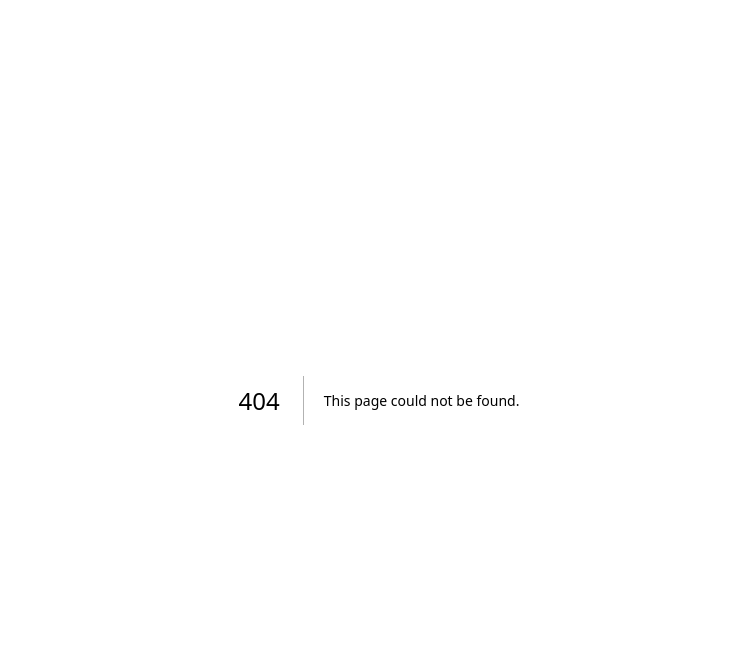
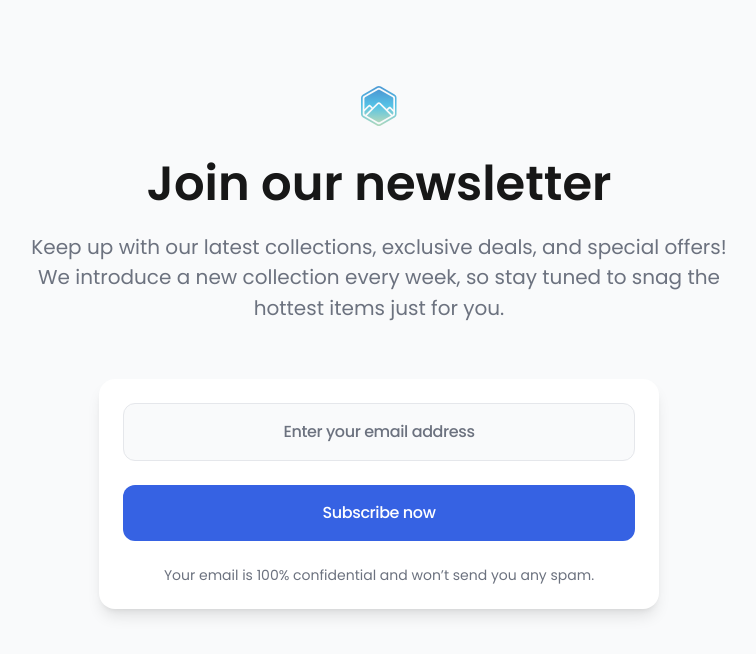
Before and after one commit to adrian-villamil/responsive-design-challenges, a Next.js app: page /join-our-newsletter in a window 1280 px wide. Before the commit this address had no page. Shown: the top 654 px of the page, without its empty margins (261-1017 px from the left). Built offline with nearby package versions, Linux system fonts and the light colour scheme.

Commit message:
Join Our Newsletter Challenge.

```diff
--- /dev/null
+++ b/src/app/join-our-newsletter/page.tsx
@@ -0,0 +1,36 @@
+import { Poppins } from "next/font/google";
+import Image from "next/image";
+
+const poppinFont = Poppins({
+  weight: ['100', '200', '300', '400', '500', '600', '700', '800', '900'],
+  subsets: ['latin'],
+});
+
+export default function JoinOurNewsletterPage() {
+  return (
+    <main className={`h-screen flex flex-col items-center px-2 ${poppinFont.className} bg-[#F9FAFB]`}>
+      <Image
+        src={'/join-our-newsletter/logo-newsletter.svg'}
+        alt="logo"
+        width={52}
+        height={52}
+        priority
+        className="mt-20"
+      />
+      <h1 className="text-5xl font-semibold mt-7 mb-6">Join our newsletter</h1>
+      <p className="max-w-[700px] text-xl text-center text-[#6C727F] leading-[1.9rem]">Keep up with our latest collections, exclusive deals, and special offers!</p>
+      <p className="max-w-[700px] text-xl text-center text-[#6C727F] leading-[1.9rem]">We introduce a new collection every week, so stay tuned to snag the hottest items just for you.</p>
+      <form className="w-[560px] flex flex-col bg-white mt-14 p-6 rounded-2xl shadow-lg space-y-6">
+        <input
+          type="email"
+          name="my-email"
+          id="my-email"
+          placeholder="Enter your email address"
+          className="p-4 border rounded-xl text-center placeholder:tracking-tight placeholder:font-medium placeholder:text-[#6C727F] bg-[#F9FAFB]"
+        />
+        <button className="p-4 rounded-xl tracking-tight text-white font-medium bg-[#3662E3]">Subscribe now</button>
+        <p className="text-sm text-center text-[#6C727F]">Your email is 100% confidential and won’t send you any spam.</p>
+      </form>
+    </main>
+  );
+}
```
Also changed, not shown: public/join-our-newsletter/logo-newsletter.svg (added).
